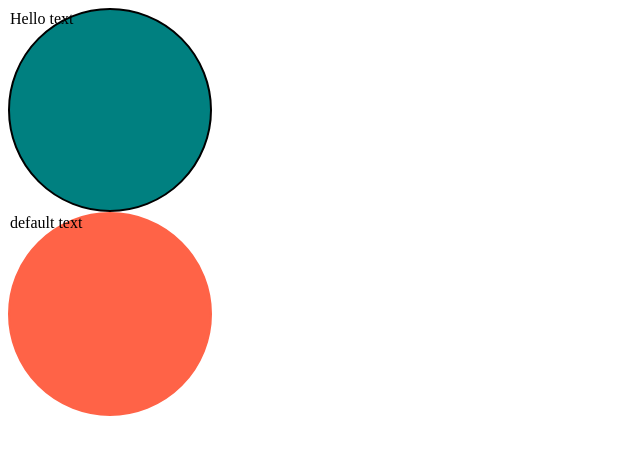
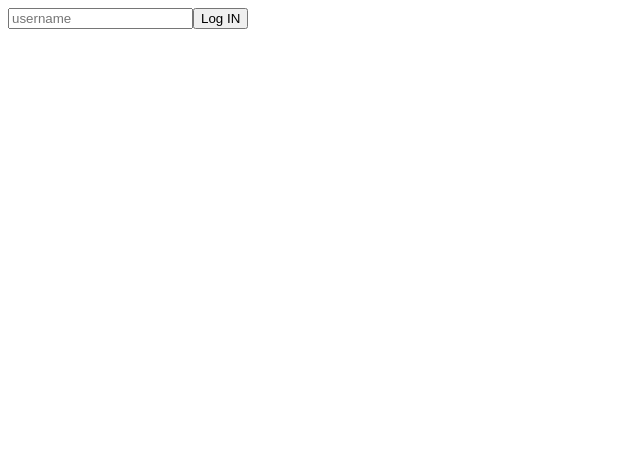
Before and after one commit to bestgoogoo/react-crypto-tracker, a React (Create React App) app: page / in a window 1280 px wide. Shown: the top 454 px of the page, without its empty margins (0-640 px from the left). Built offline with nearby package versions, Linux system fonts and the light colour scheme.

Commit message:
Form Event Typescript Using useState

```diff
--- a/src/App.tsx
+++ b/src/App.tsx
@@ -1,10 +1,28 @@
-import { Circle } from "./Circle";
+import React, { useState } from "react";
 
 function App() {
+  const [value, setValue] = useState("");
+  const onChange = (event: React.FormEvent<HTMLInputElement>) => {
+    const {
+      currentTarget: { value },
+    } = event;
+    setValue(value);
+  };
+  const onSubmit = (event: React.FormEvent<HTMLFormElement>) => {
+    event.preventDefault();
+    console.log(value);
+  };
   return (
     <div>
-      <Circle text="Hello text" borderColor="black" bgColor="teal" />
-      <Circle bgColor="tomato" />
+      <form onSubmit={onSubmit}>
+        <input
+          value={value}
+          onChange={onChange}
+          type="text"
+          placeholder="username"
+        />
+        <button>Log IN</button>
+      </form>
     </div>
   );
 }
--- a/src/Circle.tsx
+++ /dev/null
@@ -1,32 +0,0 @@
-import styled from "styled-components";
-
-interface ContainerProps {
-  bgColor: string;
-  borderColor: string;
-}
-
-const Container = styled.div<ContainerProps>`
-  width: 200px;
-  height: 200px;
-  border-radius: 50%;
-  background-color: ${(props) => props.bgColor};
-  border: 2px solid ${(props) => [props.borderColor]};
-`;
-
-interface CircleProps {
-  bgColor: string;
-  borderColor?: string;
-  text?: string;
-}
-
-export function Circle({
-  bgColor,
-  borderColor,
-  text = "default text",
-}: CircleProps) {
-  return (
-    <Container borderColor={borderColor ?? bgColor} bgColor={bgColor}>
-      {text}
-    </Container>
-  );
-}
```
